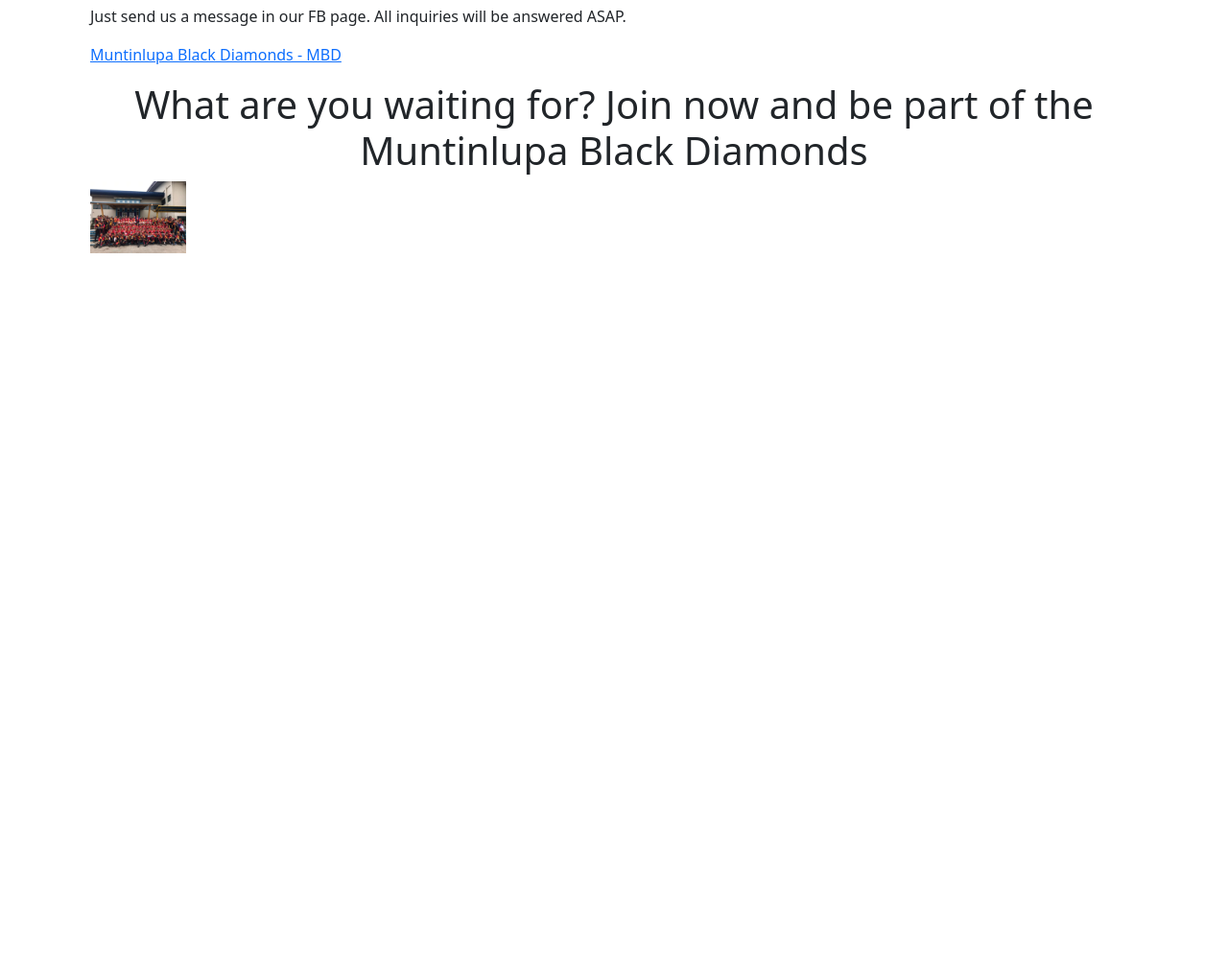
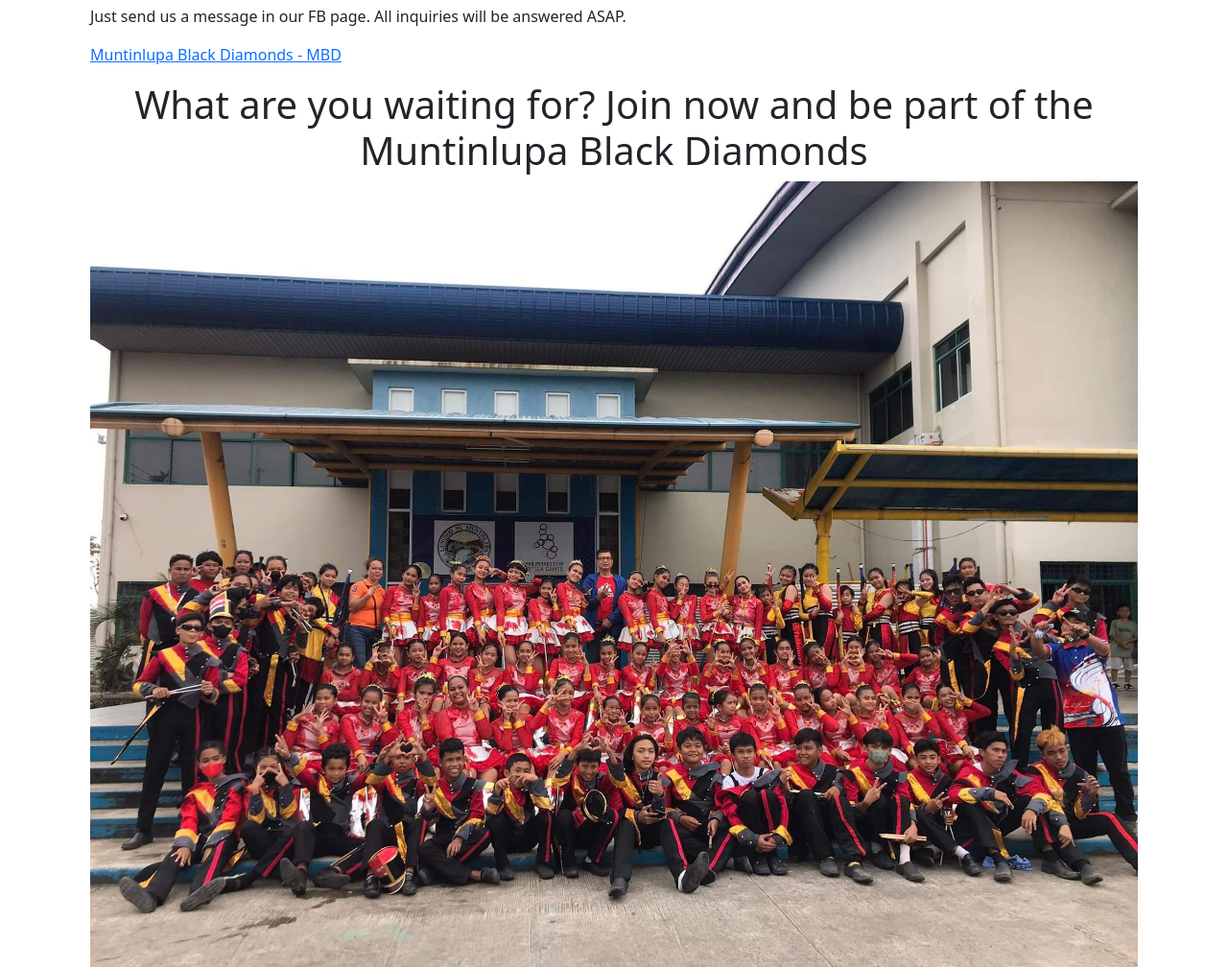
Before and after one commit to LanceCalalang/CalalangLanceIT2CWebTech, a plain HTML site: page index.html in a window 1280 px wide. Shown: the part 4829-5837 px from the top of the page at 96% size. Before the commit the page ends 5093 px from the top, so only its background shows below. Drawn offline with nearby package versions, Linux system fonts and the light colour scheme.

Commit message:
Add files via upload

```diff
--- a/index.html
+++ b/index.html
@@ -205,6 +205,6 @@
 <p><a href="https://www.facebook.com/mbd.dlc.since2000?mibextid=ZbWKwL"> Muntinlupa Black Diamonds - MBD </a> <p>
 <h1 style="text-align:center;"> What are you waiting for? Join now and be part of the Muntinlupa Black Diamonds </h1>
 
-<img src="MBD.jpeg" alt="MBD" width=100>
+<img src="MBD.jpeg" class="d-block w-100" alt="MBD">
 </body>
 </html>
```
